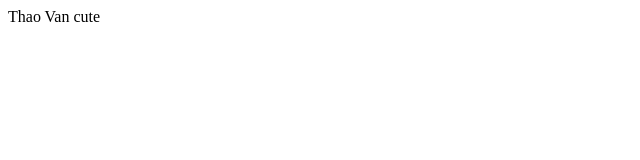
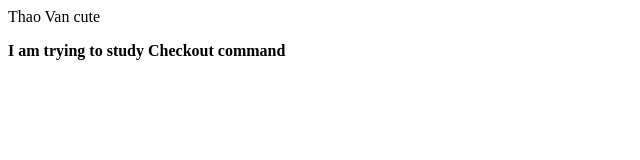
Before and after one commit to Sue1597/git-repository, a plain HTML site: page index.html in a window 1280 px wide. Shown: the whole page, without its empty margins (0-640 px from the left). Drawn offline with Linux system fonts and the light colour scheme.

Commit message:
practice

```diff
--- a/index.html
+++ b/index.html
@@ -1 +1,2 @@
 <p> Thao Van cute </p>
+<b> I am trying to study Checkout command </b>
```
Also changed, not shown: git-practice.txt (added).
